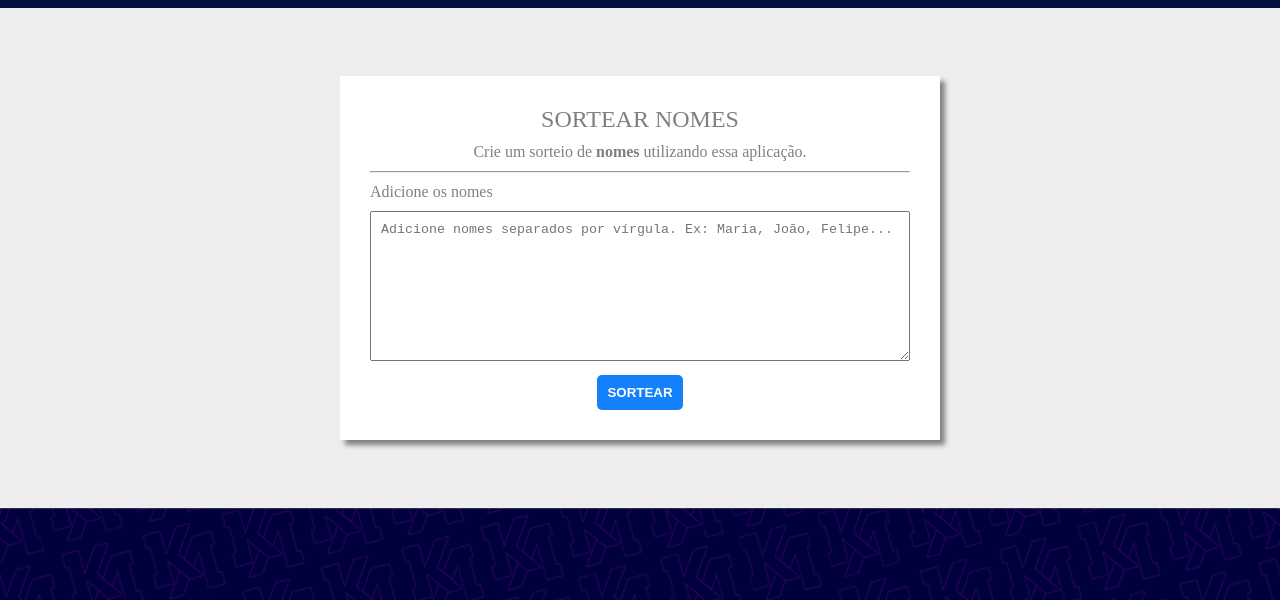
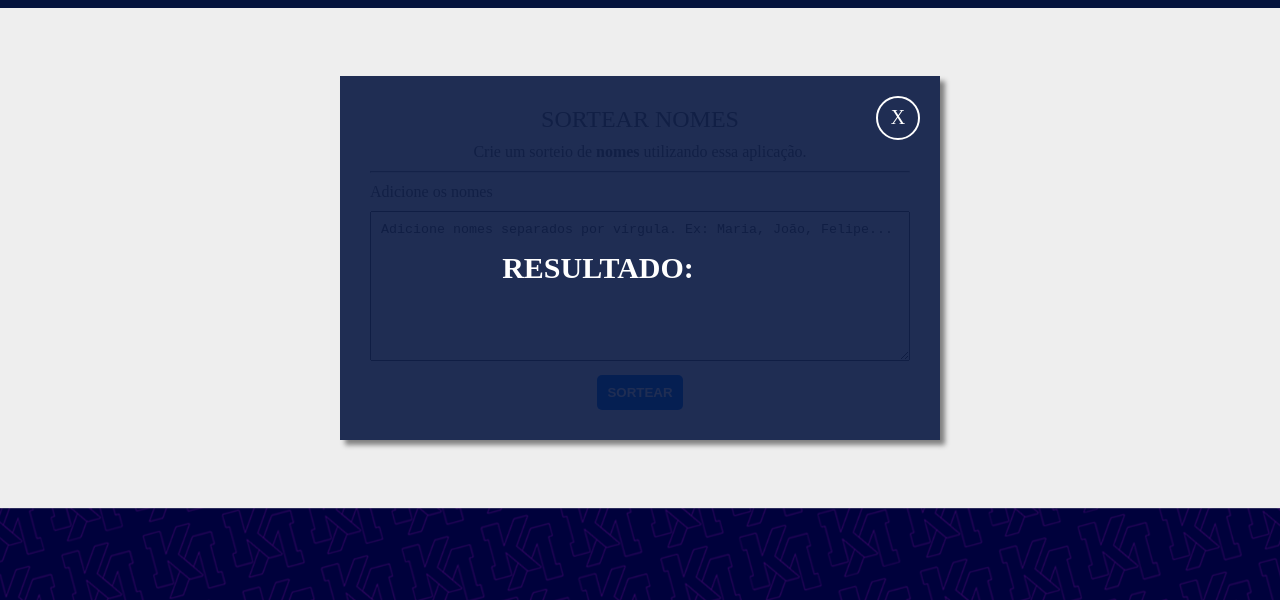
Before and after one commit to Vivicastilho/sortear-kenzie, a plain HTML site: page index.html in a window 1280 px wide. Both pictures are taken after a click on the button "SORTEAR". Shown: the part 200-800 px from the top of the page. Drawn offline with Linux system fonts and the light colour scheme.

Commit message:
Finalizacao

```diff
--- a/assets/js/script.js
+++ b/assets/js/script.js
@@ -5,7 +5,7 @@ const popUpResultado = document.querySelector (".resultado")
 const btnFechar = document.querySelector(".fechar")
 
 function pegarDadosFormulario() {
-    const valorCampo = textarea.velue
+    const valorCampo = textarea.value
     const listaNomes = valorCampo.split(",")
     const tamanhoArray = listaNomes.length
     const posicaoNome = gerarNumeroAleatorio(tamanhoArray)
@@ -22,10 +22,15 @@ function gerarNumeroAleatorio(tamanhoArray) {
 
 }
 
-function mostrarResultado() {
+function mostrarResultado(nome) {
+    tagResultado.innerText = `Resultado: ${nome}`
+    popUpResultado.classList.add("mostrarResultado")
 
 }
 
 function fecharPopUp(){
+    popUpResultado.classList.remove('mostrarResultado')
 
 }
+
+btnFechar.addEventListener("click", fecharPopUp)
--- a/assets/style.css
+++ b/assets/style.css
@@ -33,6 +33,7 @@ header h1 {
     justify-content: center;
     align-items: center;
     height: 500px;
+    position: relative;
 }
 
 section {
@@ -68,14 +69,40 @@ section h2 {
     left: -100%;
     width: 100%;
     height: 100%;
-    background-color: rgb(46 20 68 / 86%);
-    transition: .5s;
+    background-color: rgb(4 20 62 / 89%);
+    transition: 0.5s;
  }
 
  .resultado.mostrarResultado {
      left: 0;
-     transition: .5s;
+     transition: 0.5s;
  }
+ .resultado span {
+    float: right;
+    margin: 20px;
+    color: #fff;
+    font-size: 20px;
+    width: 40px;
+    height: 40px;
+    border: solid #fff 2px;
+    border-radius: 100%;
+    display: flex;
+    align-items: center;
+    justify-content: center;
+    cursor: pointer;
+ }
+ .resultado p {
+    text-align: center;
+    color: #ffff;
+    font-size: 30px;
+    font-weight: bold;
+    text-transform: uppercase;
+    display: flex;
+    justify-content: center;
+    align-items: center;
+    height: 100%;
+ }
+
  section button {
     background-color: #1480fa;
     border: none;
```
